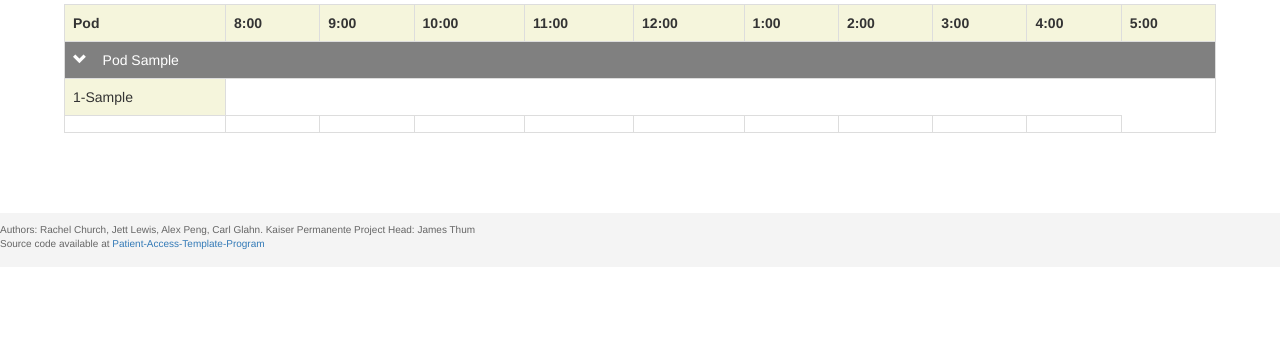
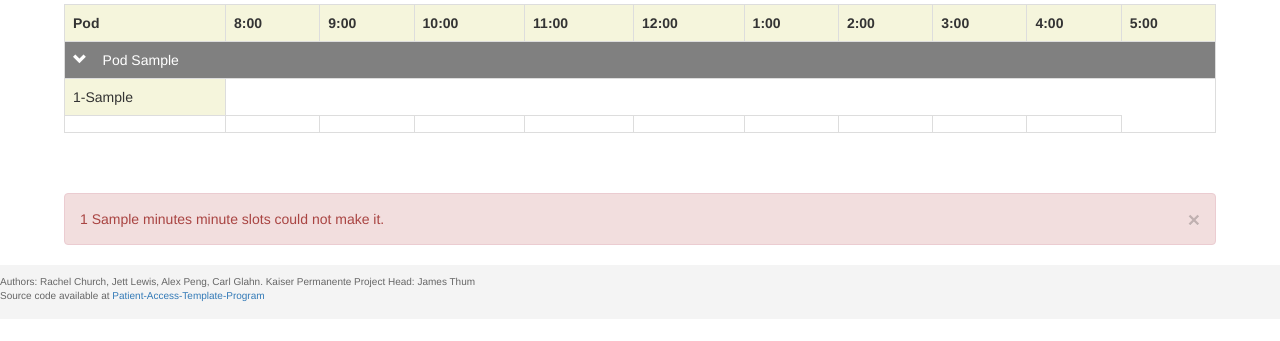
Before and after one commit to JettJengaGod/Patient-Access-Template-Program, a Django app: template templates/calendar.html in a window 1280 px wide. Shown: the part 162-503 px from the top of the page. Run offline with Django 3.2, Linux system fonts and the light colour scheme; tables that the repository leaves empty hold one stand-in row (values such as "Sample post"); the template is opened without the code that fills it: values that come from a table or form of the project are taken from there, most other values are stand-ins (such as "Sample title", 1, 10 or a date in 2020); some libraries are stand-ins or nearby versions.

Commit message:
fixed minor bugs; added unschappt message

```diff
--- a/PatientScheduling/forms.py
+++ b/PatientScheduling/forms.py
@@ -32,13 +32,14 @@ class RNForm(ModelForm):
         error_messages = []
         # try:
         cleaned_data = super(RNForm, self).clean()
+        Team = cleaned_data.get("Team")
         StartTime = cleaned_data.get("StartTime")
         LunchTime = cleaned_data.get("LunchTime")
         LunchDuration = cleaned_data.get("LunchDuration")
         EndTime = cleaned_data.get("EndTime")
 
         # does not conform to DRY principle?
-        if not StartTime or not LunchTime or not LunchDuration or not EndTime:
+        if not Team or not StartTime or not LunchTime or not LunchDuration or not EndTime:
             raise forms.ValidationError('Please fill out all of the fields')
         if StartTime >= EndTime:
             error_messages.append('RNs cannot start after EndTime')
--- a/PatientScheduling/views.py
+++ b/PatientScheduling/views.py
@@ -44,8 +44,8 @@ def new_schedule(request):
             nurses = sorted(nurses, key=lambda x: x.Team)  # sort by team for easier viewing
             context = {'RNSet': nurses, 'Chairs': chairs, 'Appointments': scheduled_appointments, 'RNSize': ctemp, 'UnschAppts' : unscheduled_appointments}
             # save to the session in case user saves calendar later
-            request.session['nurseSchedules'] = serializers.serialize('json', nurses)
-            request.session['appointments'] = serializers.serialize('json', scheduled_appointments)
+            # request.session['nurseSchedules'] = serializers.serialize('json', nurses)
+            # request.session['appointments'] = serializers.serialize('json', scheduled_appointments)
             return render(request, 'calendar.html', context)
         else:
             context = {'RNFormSet': rn_form, 'AppointmentFormSet': app_form, 'ChairsForm': chairs_form}
--- a/templates/calendar.html
+++ b/templates/calendar.html
@@ -96,7 +96,14 @@
         {% endfor %}
     </table>
     <br><br>
-
+    {% if UnschAppts %}
+        {% for minutes, number in UnschAppts %}
+            <div class="alert alert-danger">
+                <a href="#" class="close" data-dismiss="alert" aria-label="close">&times;</a>
+                    {{ number }} {{ minutes }} minute slots could not make it.
+            </div>
+        {% endfor %}
+    {% endif %}
     <div id="saveModal" class="modal fade" tabindex="-1" role="dialog">
       <div class="modal-dialog">
         <div class="modal-content">
```
